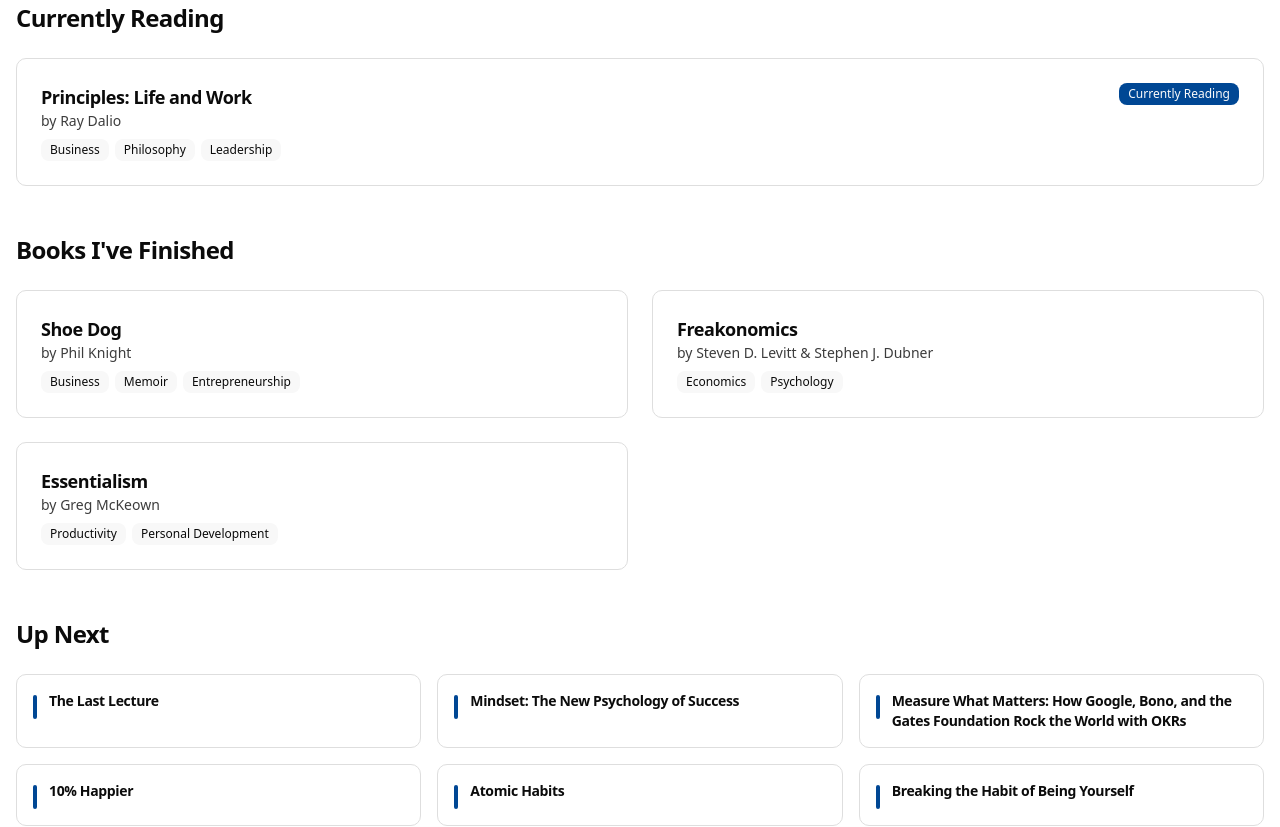
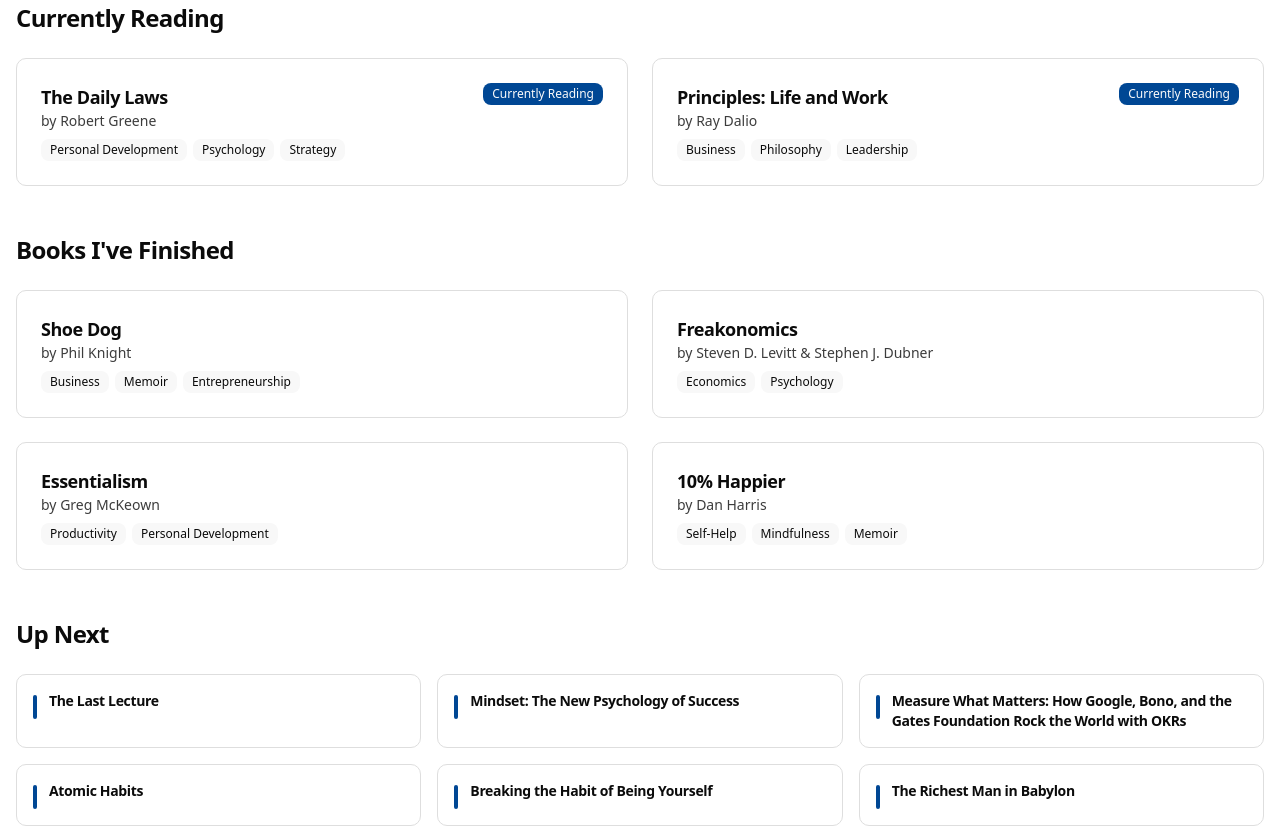
Before and after one commit to har5h1l/har5h1l.github.io, a React (Vite) app: page /reading in a window 1280 px wide. Shown: the part 200-1027 px from the top of the page. Built offline with nearby package versions, Linux system fonts and the light colour scheme.

Commit message:
update reading list

```diff
--- a/src/assets/reading.html
+++ b/src/assets/reading.html
@@ -123,21 +123,22 @@
                     </div>
                 </div>
 
-                <!-- This is a placeholder for future books you'll finish -->
-                <!-- <div class="book-card" style="background-color: #222; border-radius: 8px; padding: 20px; box-shadow: 0 4px 15px rgba(0, 0, 0, 0.3); display: flex; flex-direction: column; height: 100%;">
-                    <h3 style="font-size: 1.5rem; margin-bottom: 15px; color: white;">Future Book</h3>
+                <!-- 10% Happier Book Card -->
+                <div class="book-card" style="background-color: #222; border-radius: 8px; padding: 20px; box-shadow: 0 4px 15px rgba(0, 0, 0, 0.3); display: flex; flex-direction: column; height: 100%;">
+                    <h3 style="font-size: 1.5rem; margin-bottom: 15px; color: white;">10% Happier: How I Tamed the Voice in My Head, Reduced Stress Without Losing My Edge, and Found Self-Help That Actually Works--A True Story</h3>
                     <div style="display: flex; flex-direction: row; gap: 15px; height: 100%;">
                         <div style="flex: 0 0 auto; width: 100px; align-self: center;">
-                            <img src="book-cover-url.jpg" alt="Book cover" style="width: 100%; height: auto; border-radius: 5px;">
+                            <img src="https://m.media-amazon.com/images/I/81vLQjJc+VL._AC_UF1000,1000_QL80_.jpg" alt="10% Happier book cover" style="width: 100%; height: auto; border-radius: 5px;">
                         </div>
                         <div style="display: flex; flex-direction: column; flex: 1;">
                             <p style="font-size: 0.9rem; color: #e0e0e0; margin-bottom: 10px; line-height: 1.4; flex-grow: 1;">
-                                Book description here.
+                                A skeptical news anchor's journey through the world of self-help and meditation, offering a practical approach to mindfulness for the modern skeptic.
                             </p>
 
                             <div style="display: flex; flex-wrap: wrap; gap: 6px; margin-top: auto;">
-                                <span style="background-color: rgba(108, 92, 231, 0.3); color: #a29bfe; padding: 4px 10px; border-radius: 20px; font-size: 0.8rem;">Tag 1</span>
-                                <span style="background-color: rgba(108, 92, 231, 0.3); color: #a29bfe; padding: 4px 10px; border-radius: 20px; font-size: 0.8rem;">Tag 2</span>
+                                <span style="background-color: rgba(108, 92, 231, 0.3); color: #a29bfe; padding: 4px 10px; border-radius: 20px; font-size: 0.8rem;">Mindfulness</span>
+                                <span style="background-color: rgba(108, 92, 231, 0.3); color: #a29bfe; padding: 4px 10px; border-radius: 20px; font-size: 0.8rem;">Self-Help</span>
+                                <span style="background-color: rgba(108, 92, 231, 0.3); color: #a29bfe; padding: 4px 10px; border-radius: 20px; font-size: 0.8rem;">Memoir</span>
                             </div>
 
                             <div style="margin-top: 10px;">
@@ -145,13 +146,33 @@
                             </div>
                         </div>
                     </div>
-                </div> -->
+                </div>
             </div>
         </section>
 
         <!-- Currently Reading -->
         <section class="research-section">
             <h2 class="section-title">Currently Reading</h2>
+
+            <div class="book-card" style="background-color: #222; border-radius: 8px; padding: 30px; margin: 25px auto; box-shadow: 0 4px 15px rgba(0, 0, 0, 0.3); display: flex; flex-direction: column; max-width: 800px;">
+                <div style="display: flex; flex-direction: row; gap: 30px; align-items: flex-start; flex-wrap: wrap;">
+                    <div style="flex: 1; min-width: 280px; order: 2;">
+                        <h3 style="font-size: 2rem; margin-bottom: 15px; color: white;">The Daily Laws: 366 Meditations on Power, Seduction, Mastery, Strategy, and Human Nature</h3>
+                        <p style="font-size: 1rem; color: #e0e0e0; margin-bottom: 20px; line-height: 1.6;">
+                            A daily devotional offering a year's worth of wisdom from Robert Greene's books, providing daily meditations on strategy, power, and mastery.
+                        </p>
+
+                        <div style="display: flex; flex-wrap: wrap; gap: 10px; margin-top: 20px;">
+                            <span style="background-color: rgba(108, 92, 231, 0.3); color: #a29bfe; padding: 6px 14px; border-radius: 20px; font-size: 0.9rem;">Personal Development</span>
+                            <span style="background-color: rgba(108, 92, 231, 0.3); color: #a29bfe; padding: 6px 14px; border-radius: 20px; font-size: 0.9rem;">Psychology</span>
+                            <span style="background-color: rgba(108, 92, 231, 0.3); color: #a29bfe; padding: 6px 14px; border-radius: 20px; font-size: 0.9rem;">Strategy</span>
+                        </div>
+                    </div>
+                    <div style="flex: 0 0 auto; width: 200px; max-height: 300px; overflow: hidden; order: 1;">
+                        <img src="https://m.media-amazon.com/images/I/81WqIAhdwmL._AC_UF1000,1000_QL80_.jpg" alt="The Daily Laws book cover" style="width: 100%; height: auto; object-fit: cover; border-radius: 5px;">
+                    </div>
+                </div>
+            </div>
 
             <div class="book-card" style="background-color: #222; border-radius: 8px; padding: 30px; margin: 25px auto; box-shadow: 0 4px 15px rgba(0, 0, 0, 0.3); display: flex; flex-direction: column; max-width: 800px;">
                 <div style="display: flex; flex-direction: row; gap: 30px; align-items: flex-start; flex-wrap: wrap;">
@@ -187,14 +208,12 @@
                     <li>The Last Lecture</li>
                     <li>Mindset: The New Psychology of Success</li>
                     <li>Measure What Matters: How Google, Bono, and the Gates Foundation Rock the World with OKRs</li>
-                    <li>10% Happier</li>
                     <li>Essentialism</li>
                     <li>Principles: Life and Work</li>
                     <li>Atomic Habits</li>
                     <li>Breaking the Habit of Being Yourself</li>
                     <li>The Richest Man in Babylon</li>
                     <li>The Psychology of Money</li>
-                    <li>Daily Laws</li>
                     <li>Sherlock Holmes</li>
                     <li>The Grapes of Wrath</li>
                     <li>The Count of Monte Cristo</li>
--- a/src/pages/Reading.jsx
+++ b/src/pages/Reading.jsx
@@ -17,25 +17,35 @@
     title: "Essentialism",
     author: "Greg McKeown",
     tags: ["Productivity", "Personal Development"]
+  },
+  {
+    title: "10% Happier",
+    author: "Dan Harris",
+    tags: ["Self-Help", "Mindfulness", "Memoir"]
   }
 ]
 
-const currentReading = {
-  title: "Principles: Life and Work",
-  author: "Ray Dalio",
-  tags: ["Business", "Philosophy", "Leadership"]
-}
+const currentReadings = [
+  {
+    title: "The Daily Laws",
+    author: "Robert Greene",
+    tags: ["Personal Development", "Psychology", "Strategy"]
+  },
+  {
+    title: "Principles: Life and Work",
+    author: "Ray Dalio",
+    tags: ["Business", "Philosophy", "Leadership"]
+  }
+]
 
 const readingList = [
   "The Last Lecture",
   "Mindset: The New Psychology of Success",
   "Measure What Matters: How Google, Bono, and the Gates Foundation Rock the World with OKRs",
-  "10% Happier",
   "Atomic Habits",
   "Breaking the Habit of Being Yourself",
   "The Richest Man in Babylon",
   "The Psychology of Money",
-  "Daily Laws",
   "Sherlock Holmes",
   "The Grapes of Wrath",
   "The Count of Monte Cristo"
@@ -86,8 +96,10 @@
           className="mb-12"
         >
           <h2 className="text-2xl font-semibold mb-6">Currently Reading</h2>
-          <div className="grid grid-cols-1 gap-6">
-            <BookCard book={currentReading} isCurrent={true} />
+          <div className="grid grid-cols-1 md:grid-cols-2 gap-6">
+            {currentReadings.map((book, index) => (
+              <BookCard key={book.title} book={book} index={index} isCurrent={true} />
+            ))}
           </div>
         </motion.div>
 
```
Also changed, not shown: 2 other files (tests, documents, lock files or other folders).
